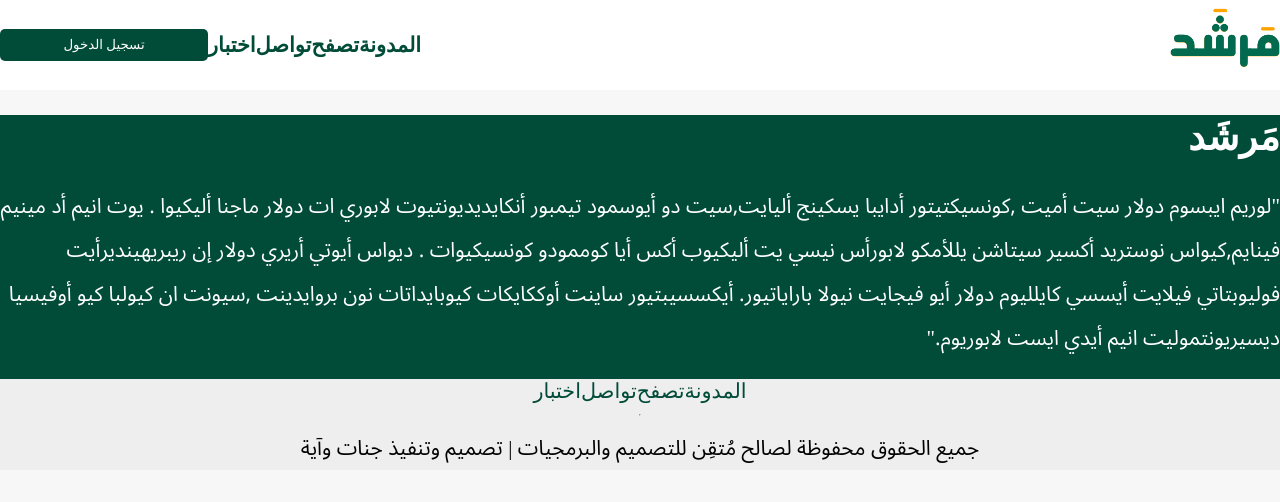
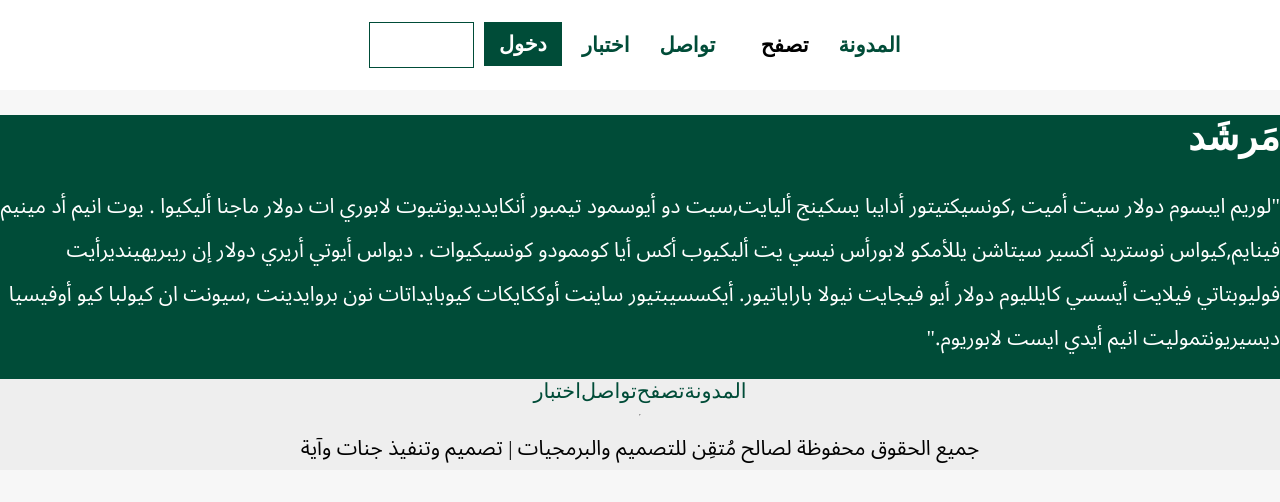
Before and after one commit to aya-saher/marshad-client-side, a plain HTML site: page index.html in a window 1280 px wide. Drawn offline with Linux system fonts and the light colour scheme.

Commit message:
updating navbar items

```diff
--- a/index.html
+++ b/index.html
@@ -12,18 +12,45 @@
             Why is this needed?
             Because mobile browsers tend to lie about their viewport width.-->
         <link rel="stylesheet" href="styles/index.css">
+        <link rel="stylesheet" href="https://cdnjs.cloudflare.com/ajax/libs/font-awesome/5.13.0/css/all.min.css">
+        <!--including Fontawesome library-->
+        <script src="script.js"></script>
     </head>
     <body>
         <nav>
-            <a href="#" class="logo"><img src="images/Marshad logo.png" width="110px" height="60px"></a>
+            <!--<a href="#" class="logo"><img src="images/Marshad logo.png"></a>-->
             <!--logo-->
-            <ul class="nobullets main-nav">
-                <li><a href="#">المدونة</a></li>
-                <li><a href="#">تصفح</a></li>
-                <li><a href="#">تواصل</a></li>
-                <li><a href="test.html">اختبار</a></li>
+            <ul class="nobullets main-nav menu">
+                <li class="item"><a href="#">المدونة</a></li>
+                <li class="item has-submenu">
+                    <a tabindex="0">تصفح</a>
+                    <ul class="submenu">
+                        <li class="subitem"><a href="#">Design</a></li>
+                        <li class="subitem"><a href="#">Development</a></li>
+                        <li class="subitem"><a href="#">SEO</a></li>
+                        <li class="subitem"><a href="#">Copywriting</a></li>
+                    </ul>
+                    <!--menu items with a submenu (“Services” and “Plans”)
+                        have an <a> tag without an href attribute.
+                        We do this because these “empty” parent menu items don’t lead to
+                        any other page–they just open and close the submenu. -->
+                    <!--We also add the tabindex="0" attribute to <a> elements without a href attribute.
+                        This is because empty <a> tags are omitted from the default tab order,
+                            so we need to put them back to the tabbing order with the tabindex attribute
+                            to keep the menu keyboard-accessible.-->
+                </li>
+                <li class="item"><a href="#">تواصل</a></li>
+                <li class="item"><a href="test.html">اختبار</a></li>
+
+                <!--<input type="button" value="تسجيل الدخول" class="login item button">-->
+                <li class="item button"><a href="#">دخول</a></li>
+                <li class="item button secondary"><a href="#">التسجيل</a></li>
+
+                <li class="toggle"><a href="#"><i class="fas fa-bars"></i></a></li>
+                <!--Note: the toggle button at the end of the list uses a Font Awesome icon.
+                    To make the demo work, you’ll need to add the Font Awesome library to the <head> section of the HTML document from CDN-->
             </ul>
-            <input type="button" value="تسجيل الدخول" class="login">
+
         </nav>
         <header>
             <h1>مَرشَد</h1>
```
